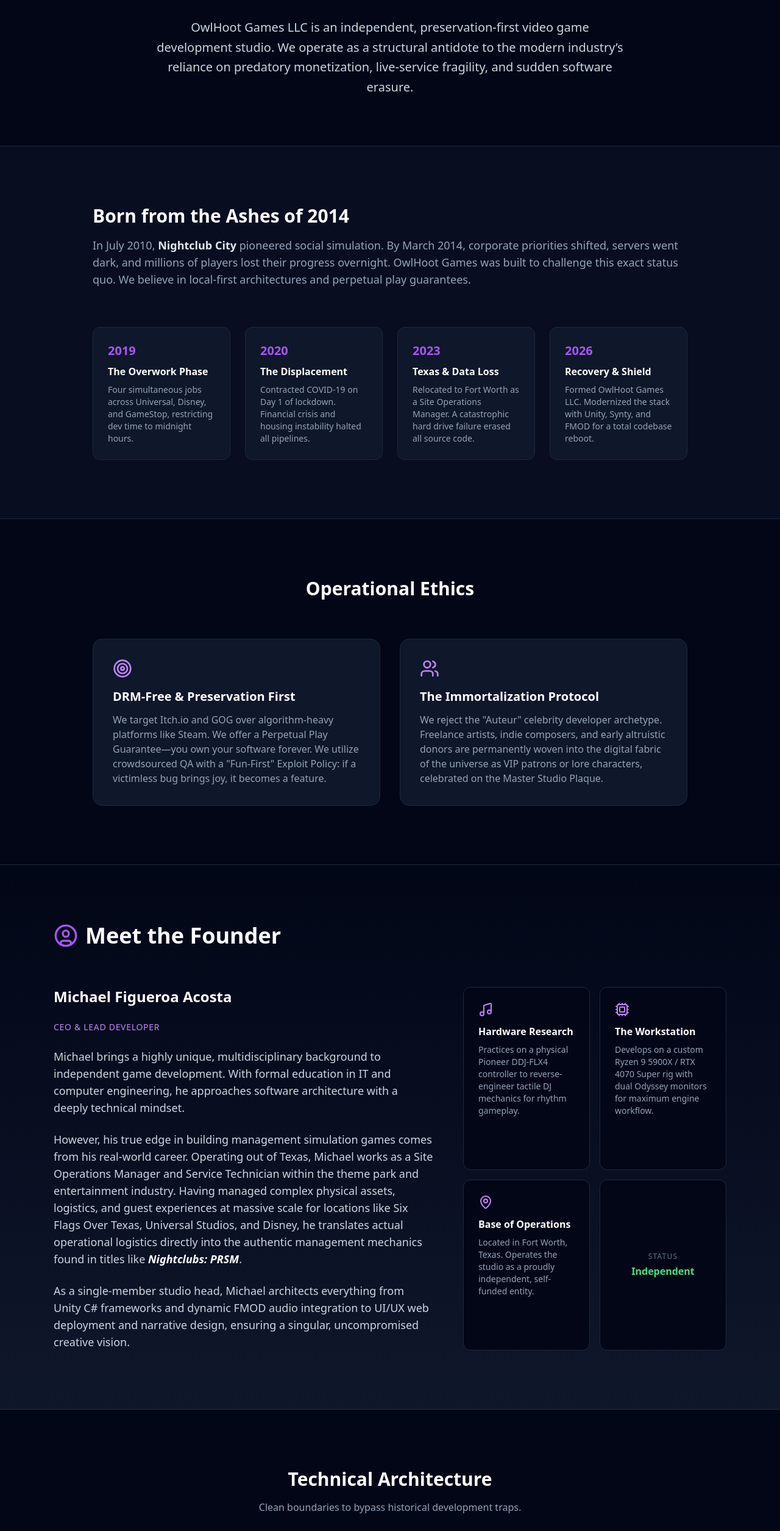
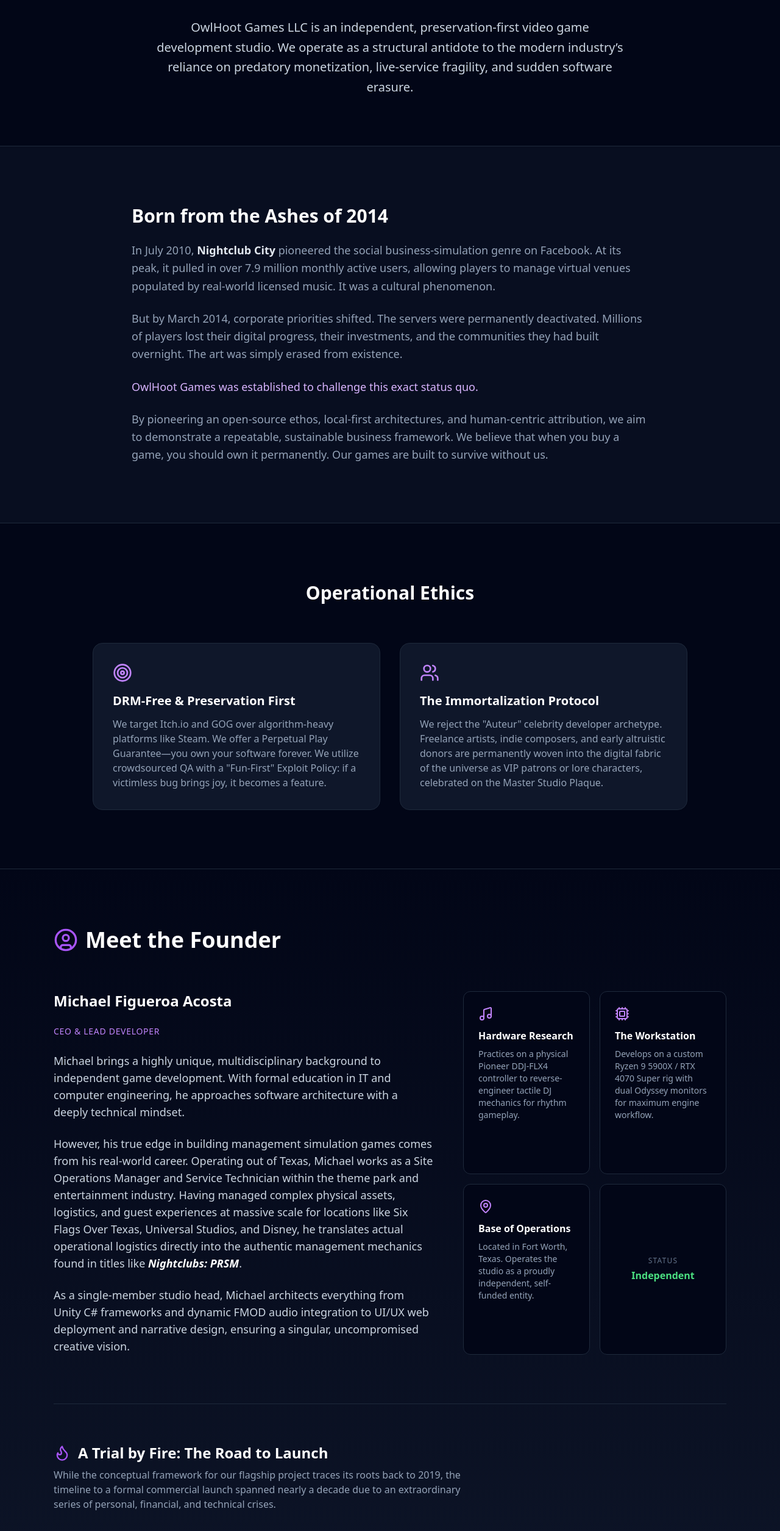
Before and after one commit to OwlhootMike/owlhootgames-site, a Next.js app: page /about in a window 1280 px wide. Shown: the part 259-2769 px from the top of the page at 61% size. Built offline with nearby package versions, Linux system fonts and the light colour scheme.

Commit message:
Updating

```diff
--- a/app/about/page.tsx
+++ b/app/about/page.tsx
@@ -1,7 +1,7 @@
 "use client";
 
 import { motion, Variants } from "framer-motion";
-import { Shield, Disc, Workflow, Users, Target, Lock, UserCircle, Cpu, Music, MapPin } from "lucide-react";
+import { Shield, Disc, Workflow, Users, Target, Lock, UserCircle, Cpu, Music, MapPin, Flame } from "lucide-react";
 
 // --- Animation Variants ---
 const fadeInUp: Variants = {
@@ -39,29 +39,25 @@ export default function AboutPage() {
         </motion.div>
       </section>
 
-      {/* THE GENESIS & TIMELINE */}
+      {/* THE STUDIO ORIGIN: BORN FROM THE ASHES */}
       <section className="bg-slate-900/50 py-24 border-y border-slate-800">
-        <div className="max-w-5xl mx-auto px-6">
-          <motion.div initial="hidden" whileInView="visible" viewport={{ once: true, margin: "-100px" }} variants={fadeInUp} className="mb-16">
-            <h2 className="text-3xl font-bold text-white mb-4">Born from the Ashes of 2014</h2>
-            <p className="text-lg text-slate-400">
-              In July 2010, <span className="text-slate-200 font-semibold">Nightclub City</span> pioneered social simulation. By March 2014, corporate priorities shifted, servers went dark, and millions of players lost their progress overnight. OwlHoot Games was built to challenge this exact status quo. We believe in local-first architectures and perpetual play guarantees.
-            </p>
-          </motion.div>
-
-          <motion.div variants={staggerContainer} initial="hidden" whileInView="visible" viewport={{ once: true }} className="grid grid-cols-1 md:grid-cols-4 gap-6">
-            {[
-              { year: "2019", title: "The Overwork Phase", desc: "Four simultaneous jobs across Universal, Disney, and GameStop, restricting dev time to midnight hours." },
-              { year: "2020", title: "The Displacement", desc: "Contracted COVID-19 on Day 1 of lockdown. Financial crisis and housing instability halted all pipelines." },
-              { year: "2023", title: "Texas & Data Loss", desc: "Relocated to Fort Worth as a Site Operations Manager. A catastrophic hard drive failure erased all source code." },
-              { year: "2026", title: "Recovery & Shield", desc: "Formed OwlHoot Games LLC. Modernized the stack with Unity, Synty, and FMOD for a total codebase reboot." }
-            ].map((item, index) => (
-              <motion.div key={index} variants={fadeInUp} className="bg-slate-900 p-6 rounded-xl border border-slate-800 hover:border-purple-500/50 transition-colors relative overflow-hidden">
-                <div className="text-purple-500 font-bold text-xl mb-2">{item.year}</div>
-                <h3 className="text-white font-semibold mb-2">{item.title}</h3>
-                <p className="text-sm text-slate-400">{item.desc}</p>
-              </motion.div>
-            ))}
+        <div className="max-w-4xl mx-auto px-6">
+          <motion.div initial="hidden" whileInView="visible" viewport={{ once: true }} variants={fadeInUp}>
+            <h2 className="text-3xl font-bold text-white mb-6">Born from the Ashes of 2014</h2>
+            <div className="space-y-6 text-lg text-slate-400 leading-relaxed">
+              <p>
+                In July 2010, <span className="text-slate-200 font-semibold">Nightclub City</span> pioneered the social business-simulation genre on Facebook. At its peak, it pulled in over 7.9 million monthly active users, allowing players to manage virtual venues populated by real-world licensed music. It was a cultural phenomenon.
+              </p>
+              <p>
+                But by March 2014, corporate priorities shifted. The servers were permanently deactivated. Millions of players lost their digital progress, their investments, and the communities they had built overnight. The art was simply erased from existence.
+              </p>
+              <p className="text-purple-300 font-medium">
+                OwlHoot Games was established to challenge this exact status quo.
+              </p>
+              <p>
+                By pioneering an open-source ethos, local-first architectures, and human-centric attribution, we aim to demonstrate a repeatable, sustainable business framework. We believe that when you buy a game, you should own it permanently. Our games are built to survive without us.
+              </p>
+            </div>
           </motion.div>
         </div>
       </section>
@@ -106,7 +102,8 @@ export default function AboutPage() {
             </h2>
           </motion.div>
 
-          <div className="grid grid-cols-1 lg:grid-cols-12 gap-12">
+          {/* Bio & Workshop Grid */}
+          <div className="grid grid-cols-1 lg:grid-cols-12 gap-12 mb-20">
 
             {/* Biography Column (Left) */}
             <motion.div initial="hidden" whileInView="visible" viewport={{ once: true }} variants={fadeInUp} className="lg:col-span-7 space-y-6 text-lg text-slate-300">
@@ -126,7 +123,6 @@ export default function AboutPage() {
 
             {/* The Workshop / Hobbies Grid (Right) */}
             <motion.div variants={staggerContainer} initial="hidden" whileInView="visible" viewport={{ once: true }} className="lg:col-span-5 grid grid-cols-1 sm:grid-cols-2 gap-4">
-
               <motion.div variants={fadeInUp} className="bg-slate-950 p-6 rounded-xl border border-slate-800">
                 <Music className="w-6 h-6 text-purple-400 mb-3" />
                 <h4 className="text-white font-bold mb-2">Hardware Research</h4>
@@ -149,9 +145,35 @@ export default function AboutPage() {
                  <p className="text-xs text-slate-500 uppercase tracking-widest mb-1">Status</p>
                  <p className="text-green-400 font-bold">Independent</p>
               </motion.div>
-
             </motion.div>
           </div>
+
+          {/* THE DEVELOPER's JOURNEY TIMELINE */}
+          <motion.div initial="hidden" whileInView="visible" viewport={{ once: true }} variants={fadeInUp} className="mb-8 border-t border-slate-800 pt-16">
+            <h3 className="text-2xl font-bold text-white flex items-center gap-3 mb-2">
+              <Flame className="w-7 h-7 text-purple-500" />
+              A Trial by Fire: The Road to Launch
+            </h3>
+            <p className="text-slate-400 max-w-2xl">
+              While the conceptual framework for our flagship project traces its roots back to 2019, the timeline to a formal commercial launch spanned nearly a decade due to an extraordinary series of personal, financial, and technical crises.
+            </p>
+          </motion.div>
+
+          <motion.div variants={staggerContainer} initial="hidden" whileInView="visible" viewport={{ once: true }} className="grid grid-cols-1 md:grid-cols-4 gap-6">
+            {[
+              { year: "2019", title: "The Overwork Phase", desc: "Managed four simultaneous jobs across Universal, Disney, and GameStop, severely restricting active dev sprint windows to midnight hours." },
+              { year: "2020", title: "The Displacement", desc: "Contracted COVID-19 on Day 1 of regional lockdown. The resulting financial crisis and housing instability halted all pipelines." },
+              { year: "2023", title: "Texas & Data Loss", desc: "Relocated to Texas as a Site Operations Manager. A catastrophic hard drive failure during the move erased all historical source code." },
+              { year: "2026", title: "Recovery & Shield", desc: "Rebooted the codebase entirely. Formed OwlHoot Games LLC to shield the IP, modernized the stack with Unity, and achieved stabilization." }
+            ].map((item, index) => (
+              <motion.div key={index} variants={fadeInUp} className="bg-slate-950 p-6 rounded-xl border border-slate-800 hover:border-purple-500/50 transition-colors relative overflow-hidden">
+                <div className="text-purple-500 font-bold text-xl mb-2">{item.year}</div>
+                <h3 className="text-white font-semibold mb-2">{item.title}</h3>
+                <p className="text-sm text-slate-400">{item.desc}</p>
+              </motion.div>
+            ))}
+          </motion.div>
+
         </div>
       </section>
 
```
